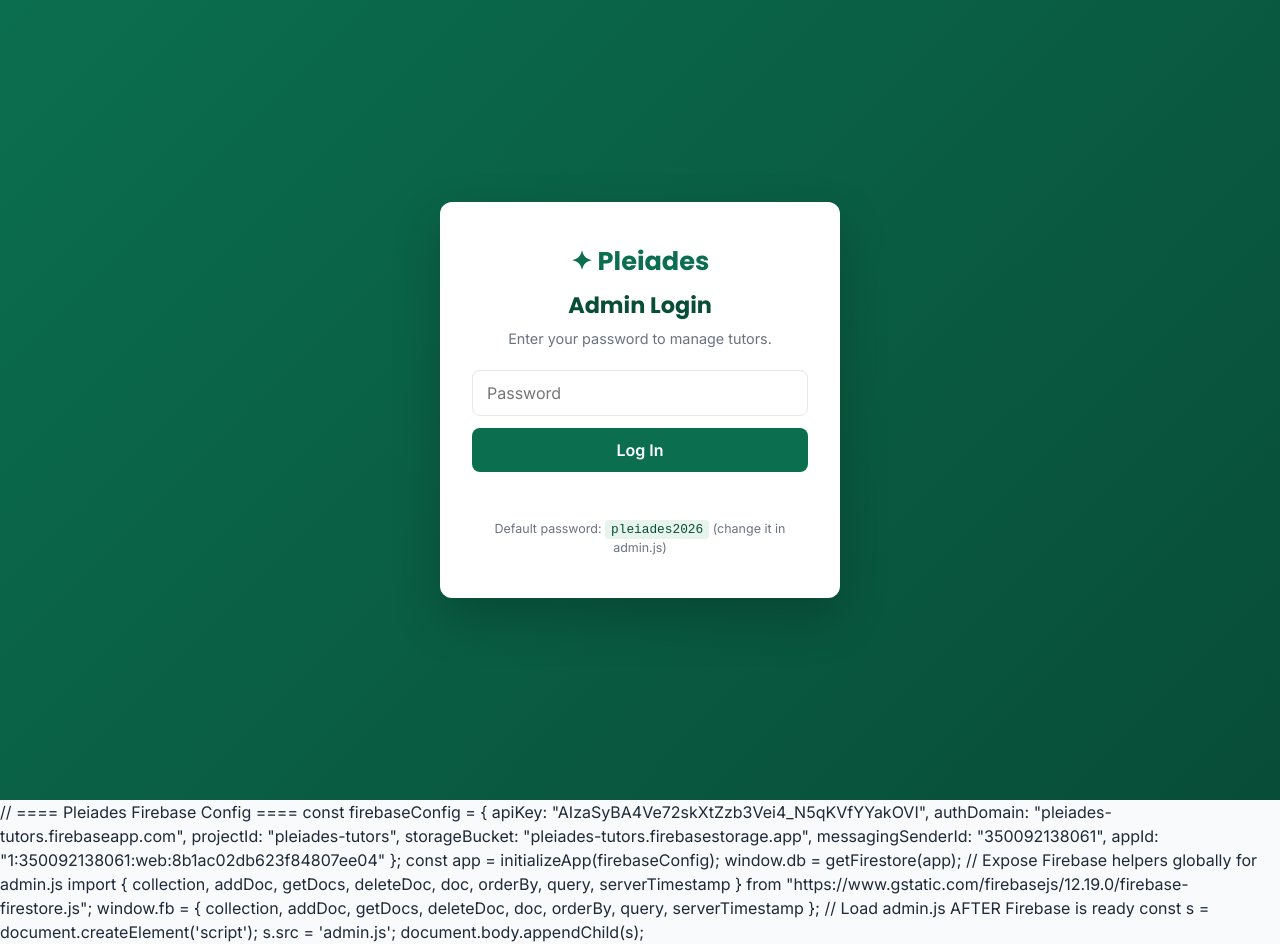
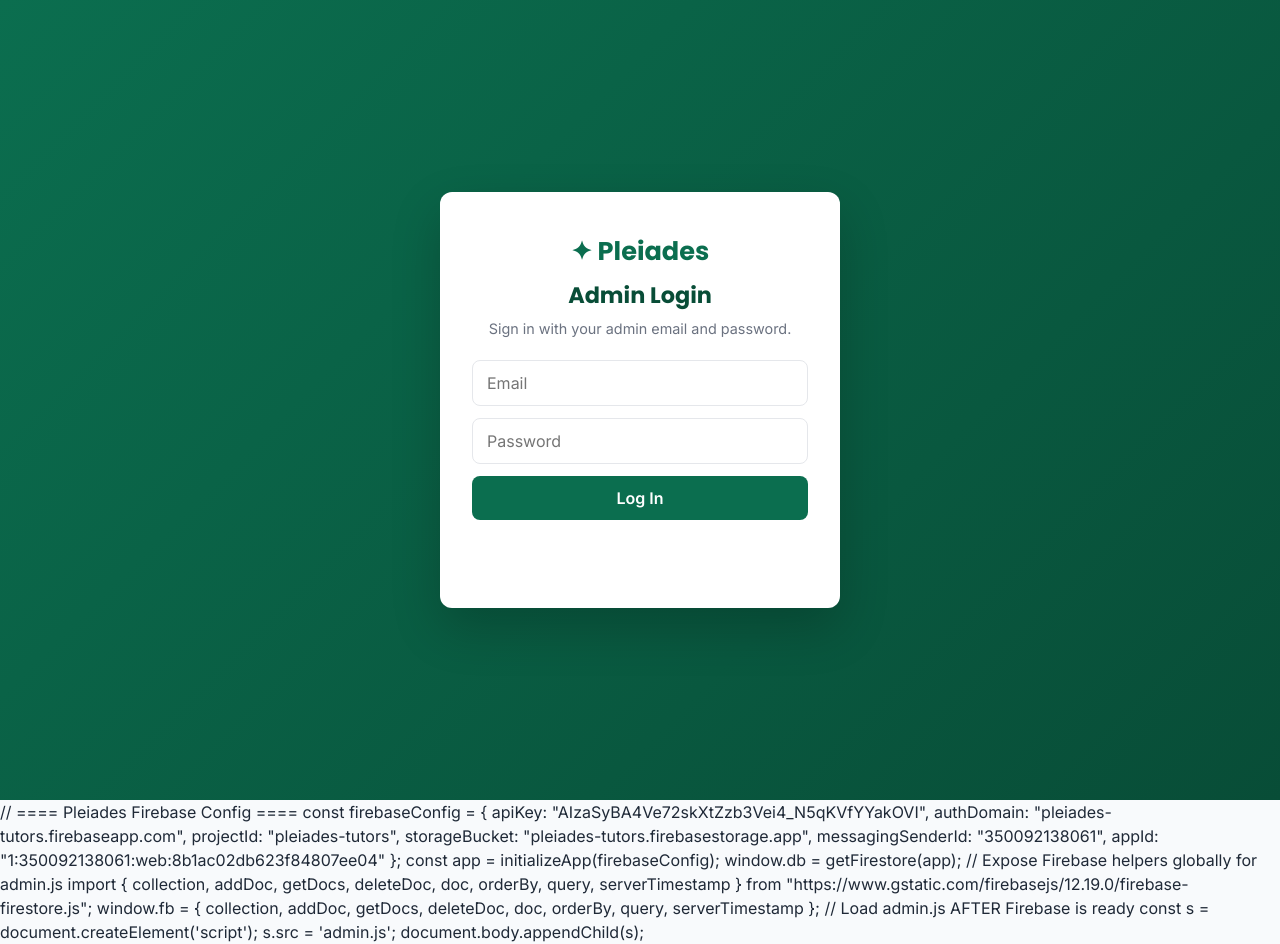
Before and after one commit to dzathormoses15-pixel/Haven-Tuition-, a plain HTML site: page admin.html in a window 1280 px wide. Drawn offline with Linux system fonts and the light colour scheme.

Commit message:
Update admin.html

```diff
--- a/admin.html
+++ b/admin.html
@@ -11,15 +11,15 @@
 <body>
 
   <!-- ============ LOGIN SCREEN ============ -->
-  <div id="loginScreen" class="login-screen">
+    <div id="loginScreen" class="login-screen">
     <div class="login-box">
       <div class="login-logo">✦ Pleiades</div>
       <h1>Admin Login</h1>
-      <p>Enter your password to manage tutors.</p>
-      <input type="password" id="passwordInput" placeholder="Password" />
+      <p>Sign in with your admin email and password.</p>
+      <input type="email" id="emailInput" placeholder="Email" autocomplete="email" />
+      <input type="password" id="passwordInput" placeholder="Password" autocomplete="current-password" />
       <button onclick="tryLogin()">Log In</button>
       <p id="loginError" class="login-error"></p>
-      <p class="login-hint">Default password: <code>pleiades2026</code> (change it in admin.js)</p>
     </div>
   </div>
 
```
